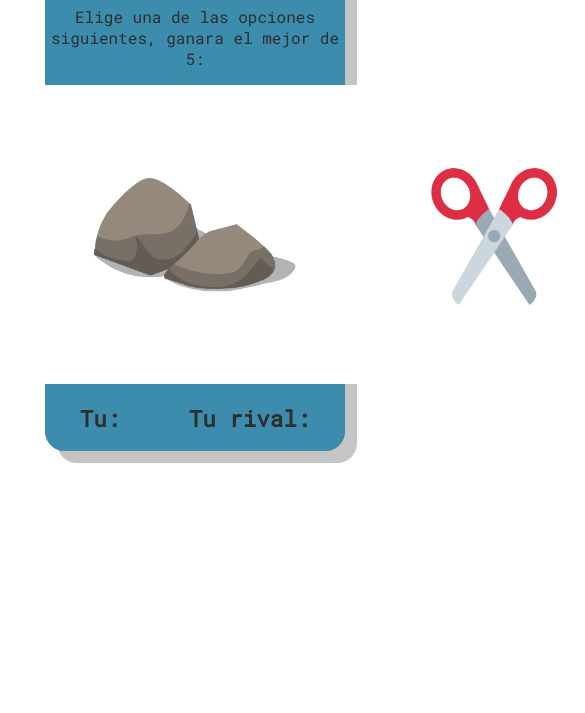
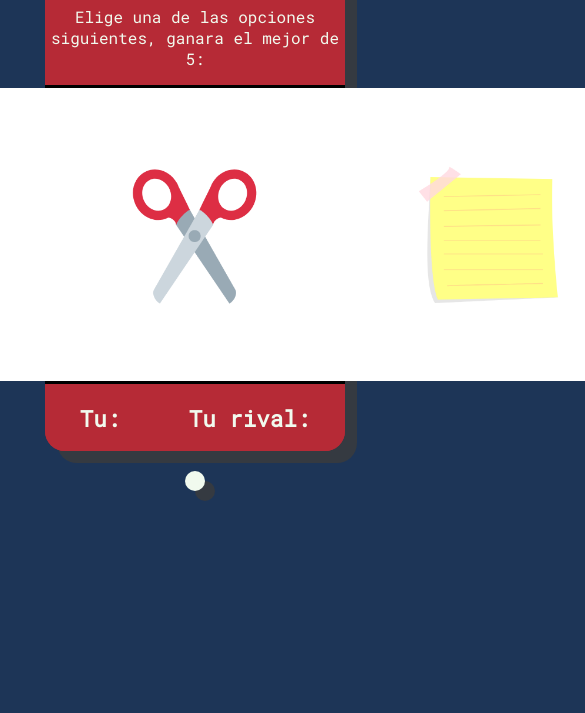
Before and after one commit to optimuzk/rock-paper-scissors, a plain HTML site: page index.html in a window 390 px wide. Shown: the part 131-844 px from the top of the page, 585 px wide, since content can reach past the window. Drawn offline with Linux system fonts and the light colour scheme.

Commit message:
Added border style for mobile debug

```diff
--- a/minitask.js
+++ b/minitask.js
@@ -41,12 +41,12 @@
     switch (whoScore) {
         case 2:
             console.log("its a tie!");
-            resultsDiv.style.cssText = "background-color: #eccf4d";
+            resultsDiv.style.cssText = "background-color: #F4AC32";
             theWinnerIs = "Es un empate!";
             break;
         case 1:
             console.log("You win!");
-            resultsDiv.style.cssText = "background-color: #4dec5a"
+            resultsDiv.style.cssText = "background-color: #226F54"
             theWinnerIs = "Ganaste!";
             break;
         case 0:
@@ -62,6 +62,7 @@
     playerImage.src = userValue+".png";
     compImage.src = compValue+".png";
     console.log(compImage);
+    resultsImages.style.cssText = "margin-top: 10px;"
     resultsImages.appendChild(playerImage);
     resultsImages.appendChild(compImage);
 }
--- a/style.css
+++ b/style.css
@@ -1,52 +1,60 @@
 @import url('https://fonts.googleapis.com/css2?family=Roboto+Mono&display=swap');
+
+:root {
+  --main-color: #1d3557;
+  --shadow-color: hsl(215, 10%, 23%);
+  --sqr-color: #b62a36;
+  --main-text-color: #f1faee;
+}
+
 body{
-    background-color: #ffffff;;
+    background-color: var(--main-color);
     display: flex;
     flex-direction: column;
     align-items: center;
   }
 
 #background {
-  background-color: #3C8DAD;
+  background-color: var(--sqr-color);
   width: 80%;
   border-radius: 20px;
   display: flex;
   flex-direction: column;
   justify-content: center;
   align-items: center;
-  box-shadow: 12px 12px rgb(197, 197, 197);
-}
-
-img {
-  width: 100%;
-  height: auto;
-}
-img:hover {
-  transform: rotate(2deg);
-  border: 1px solid black;
+  box-shadow: 12px 12px var(--shadow-color);
 }
 
 header {
   text-align: center;
   font-family: 'Roboto Mono', monospace;
-  color: #ffffff;
+  color: var(--main-text-color);
 }
 header p {
-  color: rgb(46, 46, 46);
+  color: var(--main-text-color);
 }
 
 #options {
   display: flex;
-  justify-content: space-around;
+  justify-content: center;
+  border-style: solid;
+}
+#options img {
+  width: 100%;
+  height: auto;
+}
+#options img:hover {
+  transform: rotate(2deg);
+  border: 1px solid black;
 }
 
 #results {
   width: 100%;
   height: auto;
-  color: rgb(46, 46, 46);
+  color: var(--main-text-color);
   font-family: 'Roboto Mono', monospace;
   font-size: 15px;
-  background-color: #3C8DAD;
+  background-color: var(--sqr-color);
   border-bottom-left-radius: 20px;
   border-bottom-right-radius: 20px;
   display: flex;
@@ -57,9 +65,10 @@
   margin-top: 20px;
   font-family: 'Roboto Mono', monospace;
   padding: 10px 10px 10px 10px;
-  background-color: #ffffff;
-  color: #ffffff;
+  background-color: var(--main-text-color);
+  color: var(--main-text-color);
   border-radius: 20px;
+  box-shadow: 10px 10px var(--shadow-color);
 }
 
 #console-images {
```
